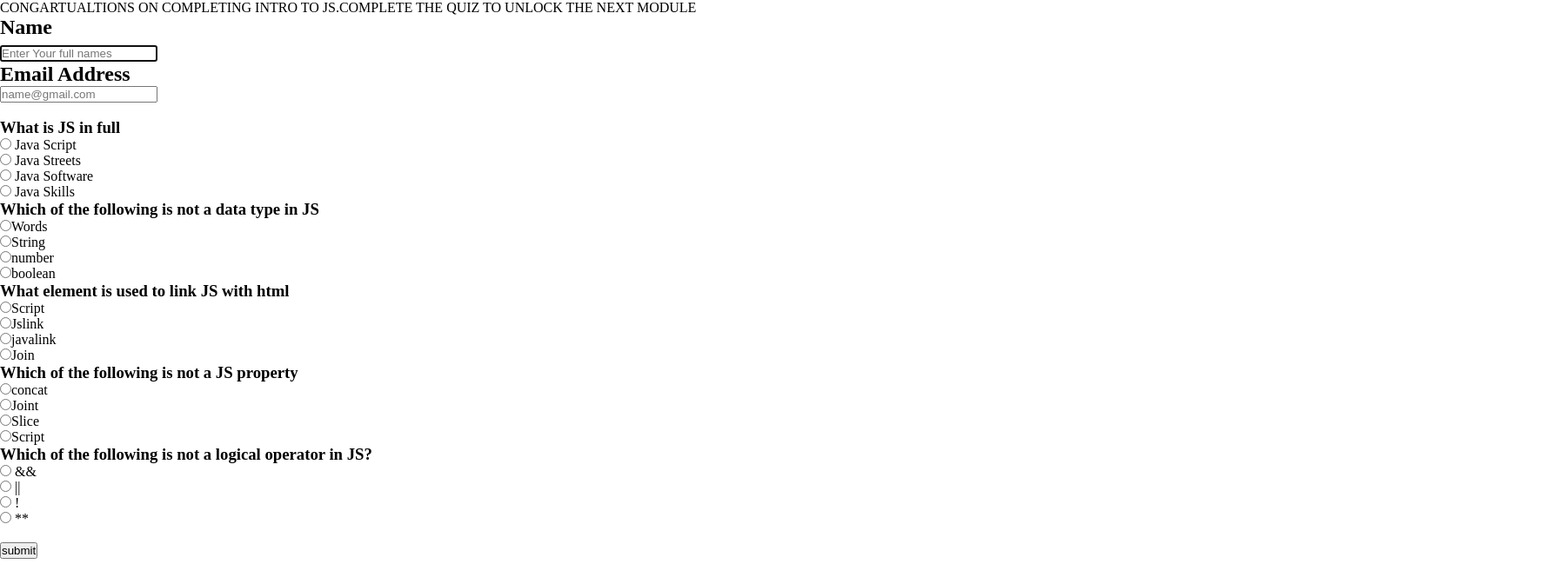
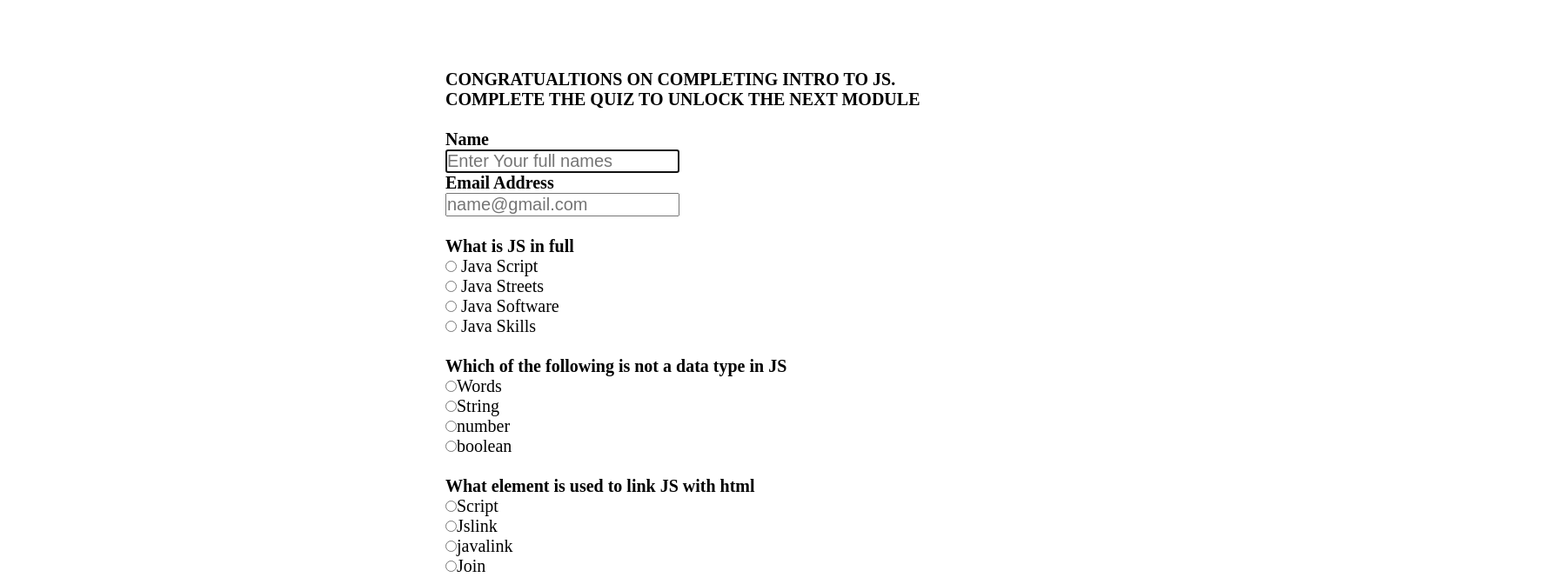
Before and after one commit to MalombaKevin/js_sprint, a plain HTML site: page index.html in a window 1280 px wide. Shown: the top 672 px of the page at 87% size, 1792 px wide, since content can reach past the window. Drawn offline with Linux system fonts and the light colour scheme.

Commit message:
style : form styling -form placed at the center of the web page

```diff
--- a/css/index.css
+++ b/css/index.css
@@ -1,6 +1,8 @@
 * {
     padding: 0;
     margin: 0;
+    font-size: 20px;
+    height: vh;
 }
 
 p {
@@ -14,3 +16,8 @@ input {
     height: 40px;
     /* margin-bottom: 100px; */
 }
+form {
+    position: relative;
+    left: 40%;
+    margin-top: 80px;
+}
--- a/index.html
+++ b/index.html
@@ -13,34 +13,35 @@
 <body>
     <div>
         <form>
-            <caption>CONGARTUALTIONS ON COMPLETING INTRO TO JS.COMPLETE THE QUIZ TO UNLOCK THE NEXT MODULE</caption><br>
-            <h2>Name</h23> <br><input type="text" name="fullName" placeholder="Enter Your full names" autofocus required>
+            <h1>CONGRATUALTIONS ON COMPLETING INTRO TO JS.<br>COMPLETE THE QUIZ TO UNLOCK THE NEXT MODULE</h1><br>
+            <h2>Name</h2><input type="text" name="fullName" placeholder="Enter Your full names" autofocus required>
             <h2>Email Address</h2><input type="text" name="eMail" placeholder="name@gmail.com" autofocus required>
             <br><br>
             <h3> What is JS in full</h3><input type="radio" name="acronym" value="Java Script"> Java Script<br>
             <input type="radio" name="acronym" value="Java Streets"> Java Streets<br>
             <input type="radio" name="acronym" value="Java Software"> Java Software<br>
-                <input type="radio" name="acronym" value="Java Skills"> Java Skills<br>
+            <input type="radio" name="acronym" value="Java Skills"> Java Skills<br><br>
             <h3>Which of the following is not a data type in JS</h3>
             <input type="radio" name="dataType" value="words">Words<br>
             <input type="radio" name="dataType" value="words">String<br>
             <input type="radio" name="dataType" value="words">number<br>
-                <input type="radio" name="dataType" value="words">boolean<br>
+            <input type="radio" name="dataType" value="words">boolean<br><br>
             <h3>What element is used to link JS with html</h3>
             <input type="radio" name="element" value="script">Script<br>
             <input type="radio" name="element" value="jslink">Jslink<br>
             <input type="radio" name="element" value="javalink">javalink<br>
-                <input type="radio" name="element" value="join">Join
+            <input type="radio" name="element" value="join">Join<br><br>
             <h3>Which of the following is not a JS property</h3>
             <input type="radio" name="property" value="concat">concat<br>
             <input type="radio" name="property" value="join">Joint<br>
             <input type="radio" name="property" value="slice ">Slice<br>
-                <input type="radio" name="property" value="script ">Script
+            <input type="radio" name="property" value="script ">Script<br><br>
             <h3>Which of the following is not a logical operator in JS?</h3>
             <input type="radio" name="logOperator" value="and"> &&<br>
             <input type="radio" name="logOperator" value="or"> ||<br>
             <input type="radio" name="logOperator" value="not"> !<br>
             <input type="radio" name="logOperator" value="all"> ** <br><br>
+
 
             <input type="submit" name="button" value="submit">
         </form>
```
Also changed, not shown: 1 other file. Lines whose indentation alone changed are shown as unchanged.
